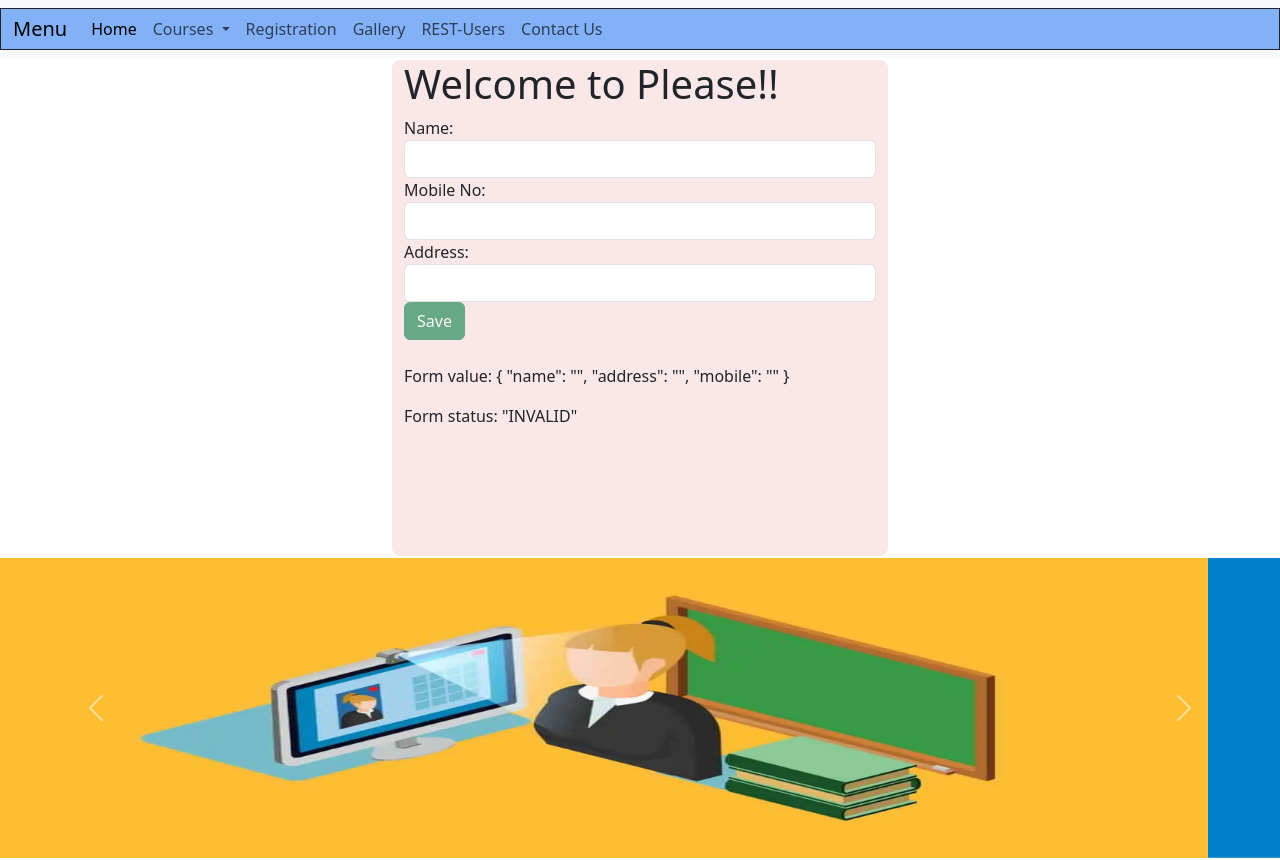
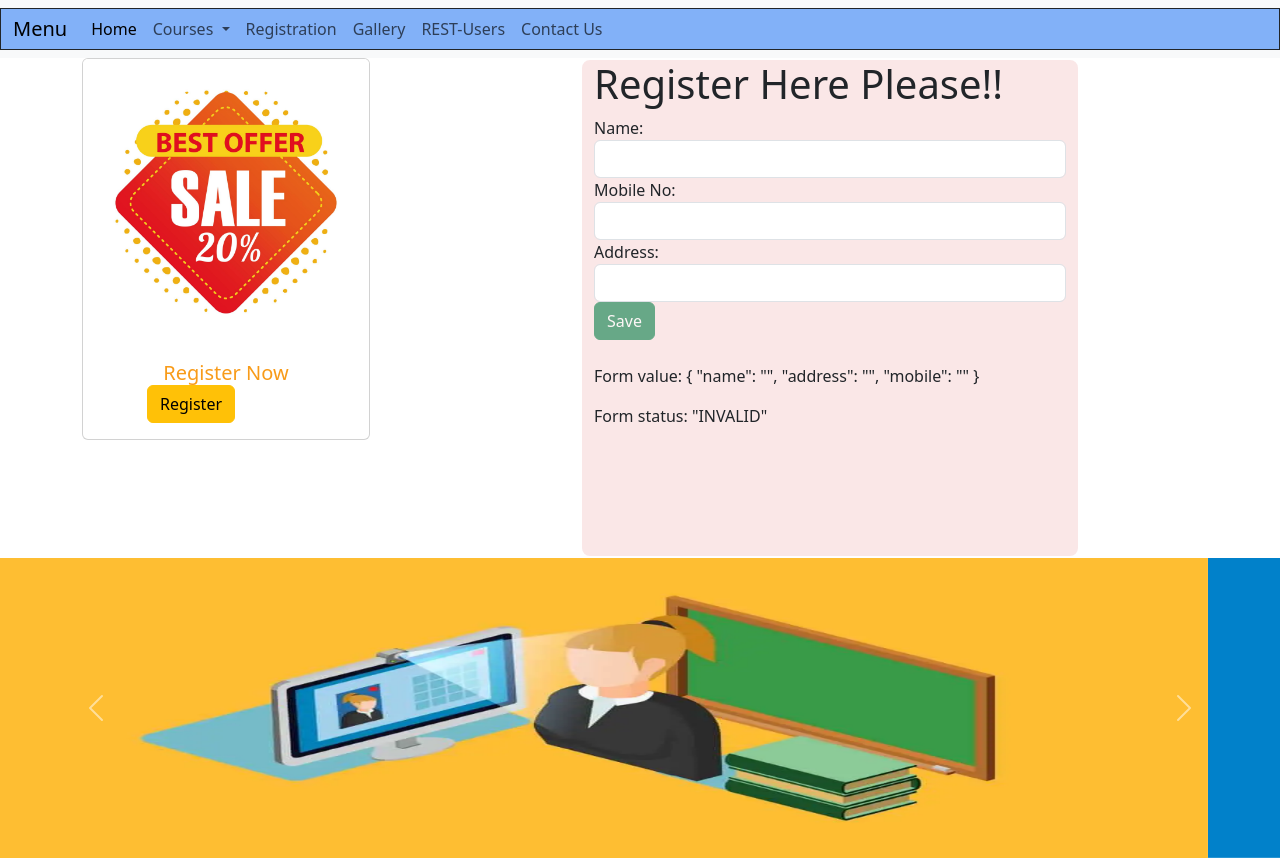
Before and after one commit to rishikajain2606/demo, an Angular app: page /registration in a window 1280 px wide. Shown: the top 860 px of the page. Built offline with nearby package versions, Linux system fonts and the light colour scheme.

Commit message:
we are live 12

```diff
--- a/src/app/registration/registration.component.html
+++ b/src/app/registration/registration.component.html
@@ -8,11 +8,11 @@
 
 
 
-<div class="container" id="form2">
+<!-- <div class="container" id="form2">
 
     <h1>
 
-        Welcome to {{title}}!!
+        Register Here {{title}}!!
 
     </h1>
 
@@ -76,4 +76,93 @@
     <br />
     <p>Form value: {{ angForm.value | json }}</p>
     <p>Form status: {{ angForm.status | json }}</p>
+  </div> -->
+
+  <div class="container">
+    <div class="row">
+      <div class="col">
+        <div class="card" style="width: 18rem;">
+            <img src="./assets/sale2.jpg" class="card-img-top" alt="...">
+            <div class="card-body">
+              <h5 class="card-title my-0" style="color: #f89b19; text-align: center;">Register Now</h5>
+
+              <span class="mx-5"><button type="button" class="btn btn-warning">Register</button></span>
+
+
+            </div>
+          </div>
+      </div>
+      <div class="col-8">
+        <div class="container" id="form2">
+
+            <h1>
+
+                Register Here {{title}}!!
+
+            </h1>
+
+            <form [formGroup]="angForm" novalidate>
+
+                <div class="form-group">
+
+                    <label>Name:</label>
+
+                    <input class="form-control" formControlName="name" type="text">
+
+                </div>
+
+                <div *ngIf="angForm.controls['name'].invalid && (angForm.controls['name'].dirty || angForm.controls['name'].touched)"
+                    class="alert alert-danger error">
+
+                    <div *ngIf="angForm.controls['name'].errors">
+                         Name is required.
+                    </div>
+                </div>
+
+                <div class="form-group">
+
+                    <label>Mobile No:</label>
+
+                    <input class="form-control" formControlName="mobile" type="text">
+
+                </div>
+
+                <div *ngIf="angForm.controls['mobile'].invalid && (angForm.controls['mobile'].dirty || angForm.controls['mobile'].touched)"
+                    class="alert alert-danger error">
+                    <div *ngIf="angForm.controls['mobile'].errors">
+                        Mobile Number is required.
+                    </div>
+                    </div>
+
+                <div class="form-group">
+                    <label>Address:</label>
+                    <input class="form-control" formControlName="address" type="text">
+
+                </div>
+
+                <div *ngIf="angForm.controls['address'].invalid && (angForm.controls['address'].dirty || angForm.controls['address'].touched)"
+                    class="alert alert-danger error">
+
+                    <div *ngIf="angForm.controls['address'].errors">
+
+                        address is required.
+
+                    </div>
+
+                </div>
+
+                <button type="submit" [disabled]="angForm.pristine || angForm.invalid" class="btn btn-success">
+
+                    Save
+
+                </button>
+
+            </form>
+            <br />
+            <p>Form value: {{ angForm.value | json }}</p>
+            <p>Form status: {{ angForm.status | json }}</p>
+          </div>
+      </div>
+
+    </div>
   </div>
```
Also changed, not shown: src/assets/best-offer-and-sale-in-label-design-free-vector.jpg (added), src/assets/sale2.jpg (added), 5 other files (tests, documents, lock files or other folders).
